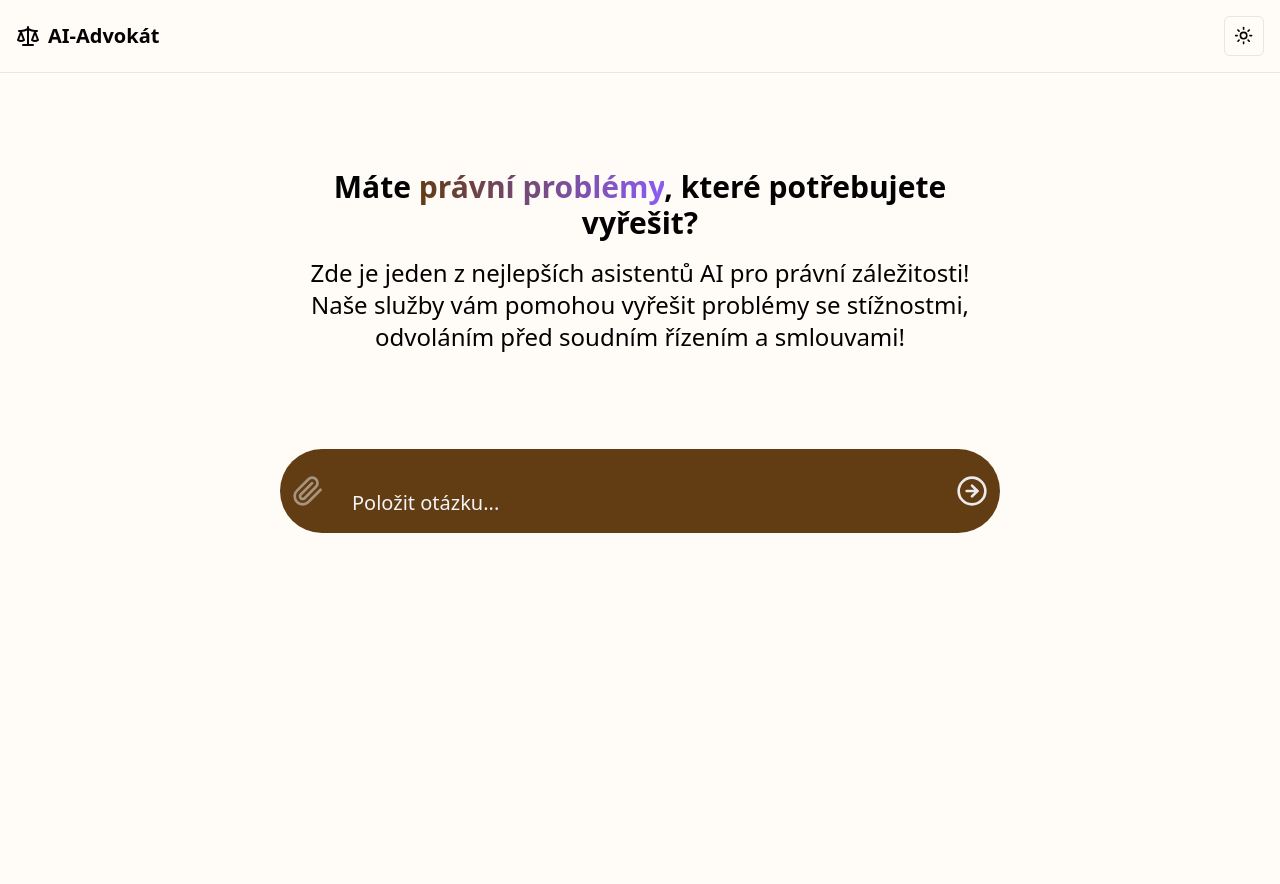
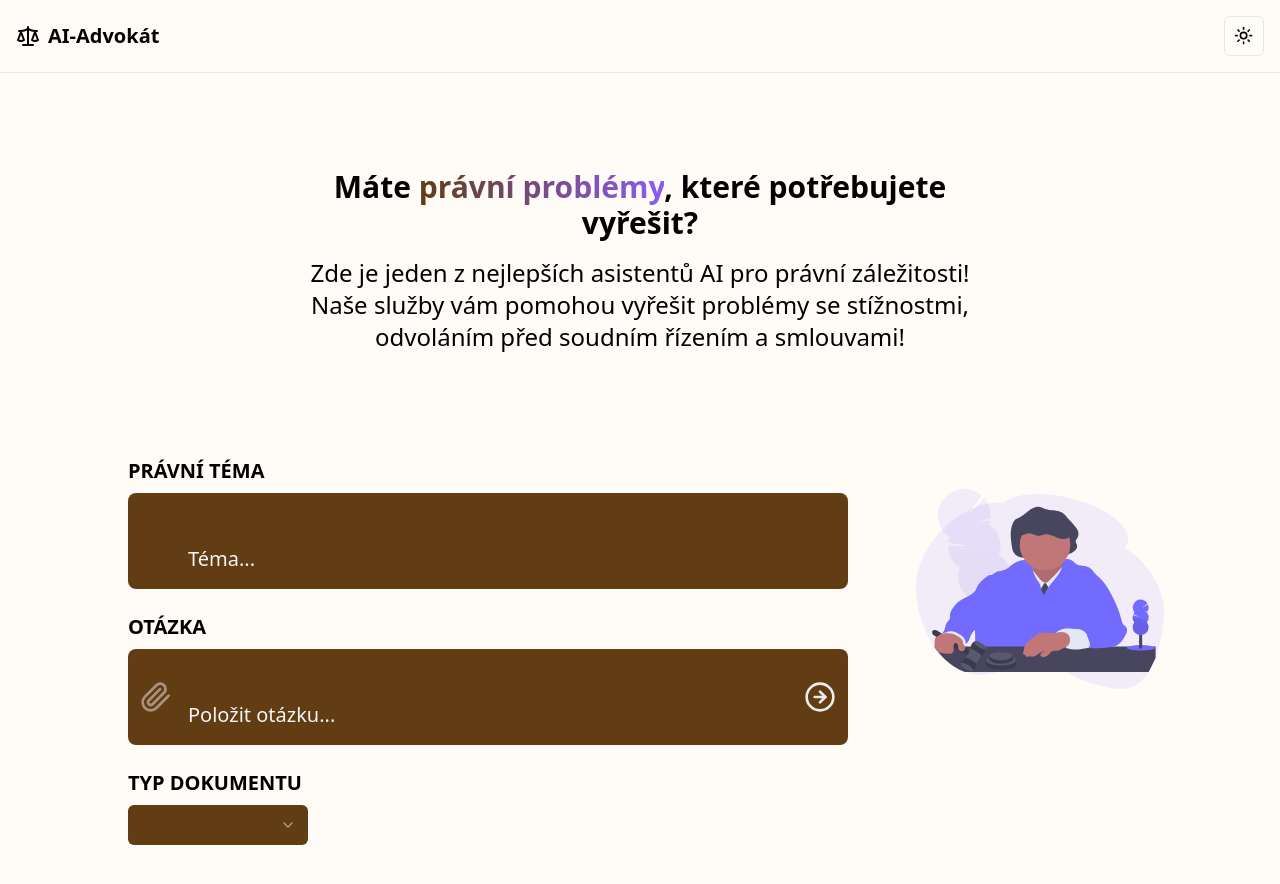
Before and after one commit to code-challenge-dev/lawyer, a Next.js app: page / in a window 1280 px wide. Shown: the top 884 px of the page. Built offline with nearby package versions, Linux system fonts and the light colour scheme.

Commit message:
implement data collection of inputs via forms & add UI improvements

```diff
--- a/src/app/page.tsx
+++ b/src/app/page.tsx
@@ -1,10 +1,6 @@
-'use client'
-
-import { SearchBar } from '@/components/browser/search-bar'
-import { useState } from 'react'
+import { Browser } from '@/components/browser'
 
 export default function Home() {
-  const [text, setText] = useState('')
   return (
     <main className="flex min-h-screen flex-col items-center p-24">
       <div className="flex items-center flex-col gap-16">
@@ -22,7 +18,7 @@ export default function Home() {
             soudním řízením a smlouvami!
           </h3>
         </div>
-        <SearchBar text={text} setText={setText} />
+        <Browser />
       </div>
     </main>
   )
--- a/src/components/browser/index.tsx
+++ b/src/components/browser/index.tsx
@@ -0,0 +1,11 @@
+import { SearchBar } from './search-bar'
+import Placeholder from './placeholder'
+
+export function Browser() {
+  return (
+    <div className="flex flex-col md:flex-row gap-4 justify-between items-start md:items-start mt-2 mb-4 md:mb-8">
+      <SearchBar />
+      <Placeholder />
+    </div>
+  )
+}
--- /dev/null
+++ b/src/components/browser/placeholder/index.tsx
@@ -0,0 +1,18 @@
+import Image from 'next/image'
+
+function Placeholder({ text }: { text?: string }) {
+  return (
+    <div className="flex flex-col gap-6 w-full items-center mt-16">
+      <Image
+        src="/empty.svg"
+        width={300}
+        height={300}
+        className="opacity-95 h-[200px] w-[200px] md:max-h-[300px] md:w-[300px]"
+        alt="placeholder for workspace"
+      />
+      <div className="text-xl md:text-2xl">{text}</div>
+    </div>
+  )
+}
+
+export default Placeholder
--- a/src/components/browser/search-bar/index.tsx
+++ b/src/components/browser/search-bar/index.tsx
@@ -9,43 +9,72 @@ import {
   FormMessage,
 } from '@/components/ui/form'
 import { zodResolver } from '@hookform/resolvers/zod'
+import { useEffect, useRef, useState } from 'react'
 import { CircleArrowRightIcon, Loader2, PaperclipIcon } from 'lucide-react'
-import { Dispatch, SetStateAction, useEffect, useRef } from 'react'
 import { useForm } from 'react-hook-form'
 import { z } from 'zod'
 import { Textarea } from '../../ui/textarea'
 import { resizeTextarea } from '@/lib/utils'
+import {
+  Select,
+  SelectContent,
+  SelectItem,
+  SelectTrigger,
+  SelectValue,
+} from '@/components/ui/select'
+import { Label } from '@/components/ui/label'
 
 const formSchema = z.object({
-  text: z.string().min(1).max(4096),
+  topic: z
+    .string()
+    .min(1, { message: 'Please provide valid topic.' })
+    .max(20, { message: 'Message should no more than 20 characters.' }),
+  params: z
+    .string()
+    .min(1, { message: 'Please provide valid description of the issue.' })
+    .max(4096, { message: 'Message should no more than 4096 characters.' }),
+  document_type: z
+    .string()
+    .min(1, { message: 'Please provide valid document type.' })
+    .max(20, { message: 'Message should no more than 20 characters.' }),
 })
 
-export function SearchBar({
-  text,
-  setText,
-}: {
-  text: string
-  setText: Dispatch<SetStateAction<string>>
-}) {
-  const textareaRef = useRef<HTMLTextAreaElement | null>(null)
+export function SearchBar() {
+  const [data, setData] = useState<{
+    topic: string
+    params: string
+    document_type: string
+  }>({ document_type: '', topic: '', params: '' })
+  const paramsRef = useRef<HTMLTextAreaElement | null>(null)
+  const topicRef = useRef<HTMLTextAreaElement | null>(null)
 
   useEffect(() => {
-    const textarea = textareaRef.current
-    textarea?.addEventListener('input', resizeTextarea, false)
+    const params = paramsRef.current
+    const topic = topicRef.current
+    params?.addEventListener('input', resizeTextarea, false)
+    topic?.addEventListener('input', resizeTextarea, false)
     return () => {
-      textarea?.removeEventListener('input', resizeTextarea, false)
+      params?.removeEventListener('input', resizeTextarea, false)
+      topic?.removeEventListener('input', resizeTextarea, false)
     }
   }, [])
 
   const form = useForm<z.infer<typeof formSchema>>({
     resolver: zodResolver(formSchema),
     defaultValues: {
-      text,
+      topic: data.topic,
+      params: data.params,
+      document_type: data.document_type,
     },
   })
 
   async function onSubmit(values: z.infer<typeof formSchema>) {
-    setText(values.text)
+    console.log(values)
+    setData({
+      topic: values.topic,
+      params: values.params,
+      document_type: values.document_type,
+    })
   }
 
   return (
@@ -53,11 +82,51 @@ export function SearchBar({
       <Form {...form}>
         <form
           onSubmit={form.handleSubmit(onSubmit)}
-          className="flex gap-2 relative items-center justify-center bg-primary rounded-full w-[720px]"
+          className="flex flex-col gap-4"
         >
+          <FormField
+            control={form.control}
+            name="topic"
+            render={({ field }) => (
+              <FormItem className="min-h-[140px]">
+                <Label
+                  htmlFor="topic"
+                  className="text-black dark:text-white text-xl font-semibold uppercase"
+                >
+                  Právní téma
+                </Label>
+                <FormControl>
+                  <div className="flex relative items-center justify-center bg-primary w-[720px] rounded-lg">
+                    <Textarea
+                      className="w-[600px] min-h-8 max-h-32 px-0 placeholder:text-gray-100 text-xl dark:placeholder:text-gray-600 pt-8 pb-2 bg-transparent resize-none focus:outline-none focus:border-none focus-visible:outline-none overflow-y-auto text-white dark:text-black"
+                      placeholder="Téma..."
+                      id="topic"
+                      disabled={form.formState.isSubmitting}
+                      {...field}
+                      ref={topicRef}
+                    />
+                  </div>
+                </FormControl>
+                <FormMessage />
+              </FormItem>
+            )}
+          />
+          <FormField
+            control={form.control}
+            name="params"
+            render={({ field }) => (
+              <FormItem className="min-h-[140px]">
+                <Label
+                  htmlFor="params"
+                  className="text-black dark:text-white text-xl font-semibold uppercase"
+                >
+                  Otázka
+                </Label>
+                <FormControl>
+                  <div className="flex relative items-center justify-center bg-primary max-w-[720px] rounded-lg">
                     <Button
                       size="sm"
-            className="flex absolute left-0 rounded-full items-center justify-center ml-2 bg-transparent p-0 m-3 h-6"
+                      className="flex absolute left-0 rounded-full items-center justify-center ml-2 bg-transparent p-0 m-3 h-8"
                       type="submit"
                       disabled={true}
                     >
@@ -66,22 +135,13 @@ export function SearchBar({
                       )}
                       <PaperclipIcon className="h-8 w-8" />
                     </Button>
-          <FormField
-            control={form.control}
-            name="text"
-            render={({ field }) => (
-              <FormItem>
-                <FormControl>
                     <Textarea
-                    className="w-[600px] min-h-8 max-h-32 placeholder:text-gray-100 text-xl dark:placeholder:text-gray-600 pt-5 pb-2 bg-transparent resize-none focus:outline-none focus:border-none focus-visible:outline-none overflow-y-auto text-white dark:text-black"
+                      className="w-[600px] min-h-8 max-h-32 px-0 placeholder:text-gray-100 text-xl dark:placeholder:text-gray-600 pt-8 pb-2 bg-transparent resize-none focus:outline-none focus:border-none focus-visible:outline-none overflow-y-auto text-white dark:text-black"
                       placeholder="Položit otázku..."
+                      id="params"
+                      disabled={form.formState.isSubmitting}
                       {...field}
-                    ref={textareaRef}
-                  />
-                </FormControl>
-                <FormMessage />
-              </FormItem>
-            )}
+                      ref={paramsRef}
                     />
                     <Button
                       size="sm"
@@ -94,6 +154,50 @@ export function SearchBar({
                       )}
                       <CircleArrowRightIcon className="h-8 w-8" />
                     </Button>
+                  </div>
+                </FormControl>
+                <FormMessage />
+              </FormItem>
+            )}
+          />
+          <FormField
+            control={form.control}
+            name="document_type"
+            render={({ field }) => (
+              <FormItem className="min-h-[140px]">
+                <Label
+                  htmlFor="type-filter"
+                  className="text-black dark:text-white text-xl font-semibold uppercase"
+                >
+                  Typ dokumentu
+                </Label>
+                <FormControl>
+                  <div className="flex items-center flex-col md:flex-row mt-2">
+                    <Select
+                      value={field.value}
+                      onValueChange={(value) => field.onChange(value)}
+                      disabled={form.formState.isSubmitting}
+                    >
+                      <SelectTrigger
+                        id="type-filter"
+                        className="w-[180px] border-0 bg-primary text-white dark:text-black"
+                      >
+                        <SelectValue />
+                      </SelectTrigger>
+                      <SelectContent>
+                        <SelectItem value="žaloba">Žaloba</SelectItem>
+                        <SelectItem value="předžalobní výzva">
+                          Předžalobní Výzva
+                        </SelectItem>
+                        <SelectItem value="kontrakt">Kontrakt</SelectItem>
+                      </SelectContent>
+                    </Select>
+                  </div>
+                </FormControl>
+                <FormMessage />
+              </FormItem>
+            )}
+          />
         </form>
       </Form>
     </div>
--- /dev/null
+++ b/src/components/browser/type-filter/index.tsx
@@ -0,0 +1,34 @@
+import {
+  Select,
+  SelectContent,
+  SelectItem,
+  SelectTrigger,
+  SelectValue,
+} from '@/components/ui/select'
+import { Dispatch, SetStateAction } from 'react'
+
+const TypeFilter = () => {
+  return (
+    <Select
+      value={type}
+      onValueChange={(newType) => {
+        setType(newType as string)
+      }}
+    >
+      <SelectTrigger
+        id="type-filter"
+        className="w-[180px]"
+        defaultValue="kontrakt"
+      >
+        <SelectValue />
+      </SelectTrigger>
+      <SelectContent>
+        <SelectItem value="žaloba">Žaloba</SelectItem>
+        <SelectItem value="předžalobní výzva">Předžalobní Výzva</SelectItem>
+        <SelectItem value="kontrakt">Kontrakt</SelectItem>
+      </SelectContent>
+    </Select>
+  )
+}
+
+export default TypeFilter
--- a/src/lib/utils.ts
+++ b/src/lib/utils.ts
@@ -8,5 +8,4 @@ export function cn(...inputs: ClassValue[]) {
 export function resizeTextarea(this: HTMLTextAreaElement) {
   this.style.height = 'auto'
   this.style.height = `${this.scrollHeight}px`
-  console.log('resizing', this.scrollHeight, this.style.height)
 }
```
Also changed, not shown: public/empty.svg (added). Lines whose indentation alone changed are shown as unchanged.
